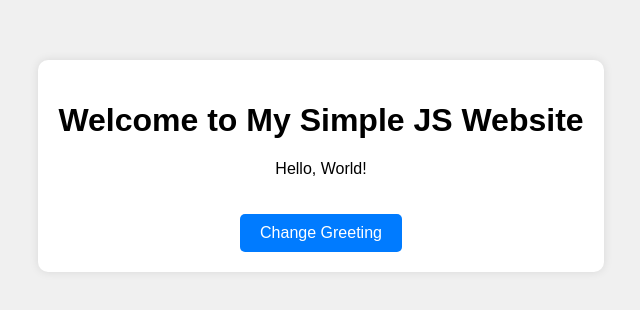
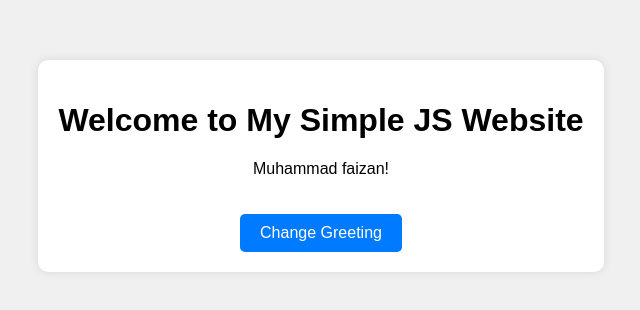
Before and after one commit to Faizimalik4/mynewrepo, a website: page index.html in a window 1280 px wide. Shown: the part 234-544 px from the top of the page, 319-959 px from the left. Drawn offline with Linux system fonts and the light colour scheme.

Commit message:
4th commit

```diff
--- a/index.html
+++ b/index.html
@@ -9,7 +9,7 @@
 <body>
     <div class="container">
         <h1>Welcome to My Simple JS Website</h1>
-        <p id="greeting">Hello, World!</p>
+        <p id="greeting">Muhammad faizan!</p>
         <button onclick="changeGreeting()">Change Greeting</button>
     </div>
     <script src="script.js"></script>
```
